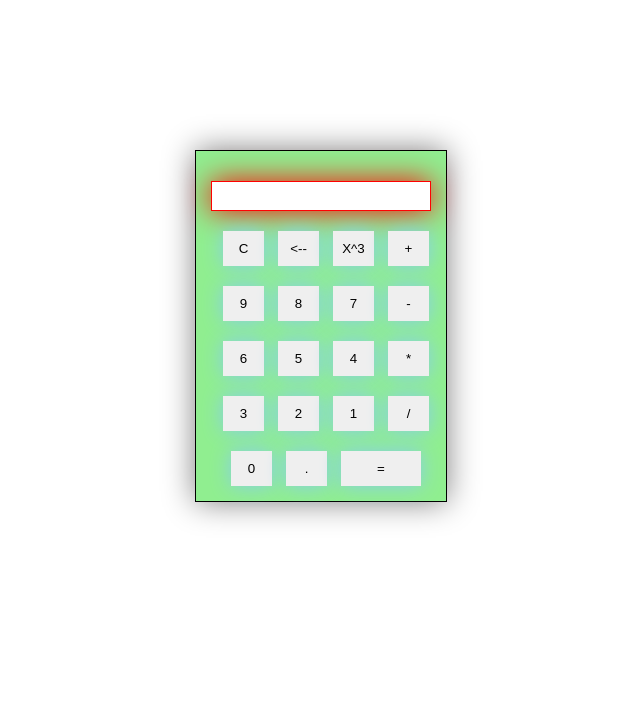
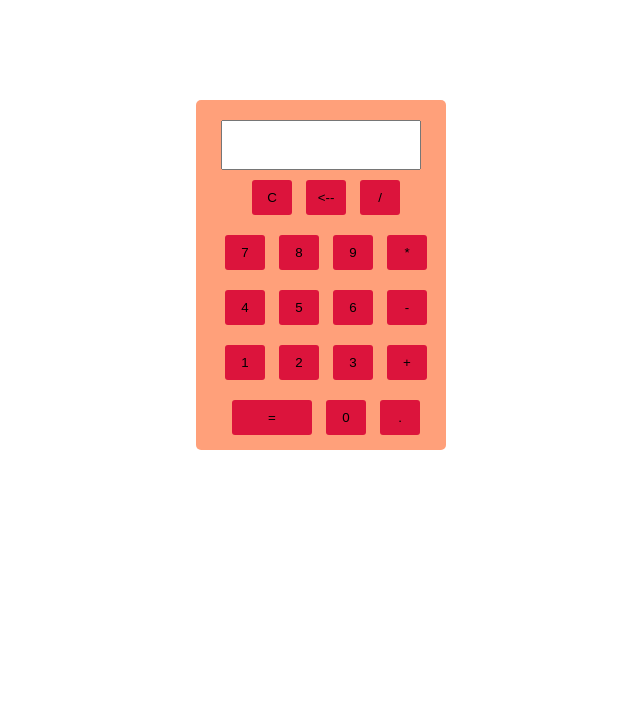
Before and after one commit to Bloodcast69/Kalkulator-JS, a plain HTML site: page index.html in a window 1280 px wide. Shown: the whole page, without its empty margins (319-959 px from the left). Drawn offline with Linux system fonts and the light colour scheme.

Commit message:
Aktualizacja wyglądu

```diff
--- a/index.html
+++ b/index.html
@@ -1,47 +1,40 @@
 <html>
-    <head>
-        <link rel="stylesheet" href="style.css" type="text/css">
-    </head>
-    <body>
+<head>
 
-         <div id="calculator">
-             <form>
+    <link rel="stylesheet" href="style.css" type="text/css">
+</head>
 
-                 <input type="text" id="display"><br>
-                 <input type="button" value="C" id="keys" onclick="addtoscreen('c')">
-                 <input type="button" value="<--" id="keys" onclick="backspace()">
-                 <input type="button" value="X^3" id="keys" onclick="power(3)">
-                 <input type="button" value="+" id="keys" onclick="addtoscreen('+')"><br>
+<body>
 
-                 <input type="button" value="9" id="keys" onclick="addtoscreen('9')">
-                 <input type="button" value="8" id="keys" onclick="addtoscreen('8')">
-                 <input type="button" value="7" id="keys" onclick="addtoscreen('7')">
-                 <input type="button" value="-" id="keys" onclick="addtoscreen('-')"><br>
+    <div id="kalkulator">
 
-                 <input type="button" value="6" id="keys" onclick="addtoscreen('6')">
-                 <input type="button" value="5" id="keys" onclick="addtoscreen('5')">
-                 <input type="button" value="4" id="keys" onclick="addtoscreen('4')">
-                 <input type="button" value="*" id="keys" onclick="addtoscreen('*')"><br>
+        <input type="text" id="display">
+        <br>
+        <input type="button" value="C" id="przyciski" onclick="addtoscreen('c')">
+        <input type="button" value="<--" id="przyciski" onclick="backspace()">
+        <input type="button" value="/" id="przyciski" onclick="addtoscreen('/')">
+        <br>
+        <input type="button" value="7" id="przyciski" onclick="addtoscreen('7')">
+        <input type="button" value="8" id="przyciski" onclick="addtoscreen('8')">
+        <input type="button" value="9" id="przyciski" onclick="addtoscreen('9')">
+        <input type="button" value="*" id="przyciski" onclick="addtoscreen('*')">
+        <br>
+        <input type="button" value="4" id="przyciski" onclick="addtoscreen('4')">
+        <input type="button" value="5" id="przyciski" onclick="addtoscreen('5')">
+        <input type="button" value="6" id="przyciski" onclick="addtoscreen('6')">
+        <input type="button" value="-" id="przyciski" onclick="addtoscreen('-')">
+        <br>
+        <input type="button" value="1" id="przyciski" onclick="addtoscreen('1')">
+        <input type="button" value="2" id="przyciski" onclick="addtoscreen('2')">
+        <input type="button" value="3" id="przyciski" onclick="addtoscreen('3')">
+        <input type="button" value="+" id="przyciski" onclick="addtoscreen('+')">
+        <br>
+        <input type="button" value="=" id="suma" onclick="suma()">
+        <input type="button" value="0" id="przyciski" onclick="addtoscreen('0')">
+        <input type="button" value="." id="przyciski" onclick="addtoscreen('.')">
+    </div>
 
-                 <input type="button" value="3" id="keys" onclick="addtoscreen('3')">
-                 <input type="button" value="2" id="keys" onclick="addtoscreen('2')">
-                 <input type="button" value="1" id="keys" onclick="addtoscreen('1')">
-                 <input type="button" value="/" id="keys" onclick="addtoscreen('/')"><br>
-                 <input type="button" value="0" id="keys" onclick="addtoscreen('0')">
-                 <input type="button" value="." id="keys" onclick="addtoscreen('.')">
-                 <input type="button" value="=" id="equal" onclick="answear()">
+    <script src="scripts.js"></script>
+</body>
 
-
-
-
-
-
-
-
-
-             </form>
-
-         </div>
-         <script src="scripts.js"></script>
-    </body>
 </html>
--- a/scripts.js
+++ b/scripts.js
@@ -1,14 +1,14 @@
 var box = document.getElementById('display');
 
-function addtoscreen(x) {
+function addtoscreen(x){
     box.value += x;
 
-    if(x=='c'){
-        box.value='';
+    if (x=='c'){
+        box.value = '';
     }
 }
 
-function answear() {
+function suma() {
     x = box.value;
     x = eval(x);
     box.value = x;
@@ -17,12 +17,6 @@ function answear() {
 function backspace() {
     var number = box.value;
     var len = number.length-1;
-    var newnumber = number.substring(0,len);
+    var newnumber = number.substring(0, len);
     box.value=newnumber;
 }
-
-function power(y){
-    x=box.value;
-    x=Math.pow(x,y);
-    box.value=x;
-}
--- a/style.css
+++ b/style.css
@@ -1,47 +1,40 @@
-#calculator{
-    width: 250px;
-    height: 350px;
-    border: 1px solid black;
-    text-align: center;
-    background: lightgreen;
-    margin: 150px auto;
-    box-shadow: 0px 0px 30px gray;
+#kalkulator{
+width: 250px;
+height: 350px;
+text-align: center;
+
+background-color: lightsalmon;
+margin: 100px auto;
+border-radius: 5px;
+}
+
+#przyciski, #suma{
+    width: 40px;
+    height: 35px;
+    margin-left: 10px;
+    margin-bottom: 20px;
+    border: 0;
+    border-radius: 3px;
+    background-color: crimson;
 }
 
 #display{
-    margin-top: 30px;
-    margin-bottom: 20px;
-    width: 220px;
-    height: 30px;
-    border: 1px solid red;
-    box-shadow: 0px 0px 30px red;
+    height: 50px;
+    width: 200px;
+    margin-top: 20px;
+    margin-bottom: 10px;
     text-align: right;
-    font: 20px bold;
-    color: blue;
 }
 
-#keys{
-    width: 41px;
-    height: 35px;
-    margin-left: 10px;
-    margin-bottom: 20px;
-    box-shadow: 0px 0px 20px skyblue;
-    cursor: pointer;
+#suma{
+    width: 80px;
+
+
+}
+
+#przyciski:hover, #suma:hover{
+
+    background-color: firebrick;
+    color: white;
     border: 0;
 }
-
-#keys:hover, #equal:hover{
-    background: yellow;
-    font-weight: bold;
-    border: 0;
-}
-
-#equal{
-    width: 80px;
-    height: 35px;
-    margin-left: 10px;
-    margin-bottom: 20px;
-    box-shadow: 0px 0px 20px skyblue;
-    cursor: pointer;
-    border: 0;
-}
```
